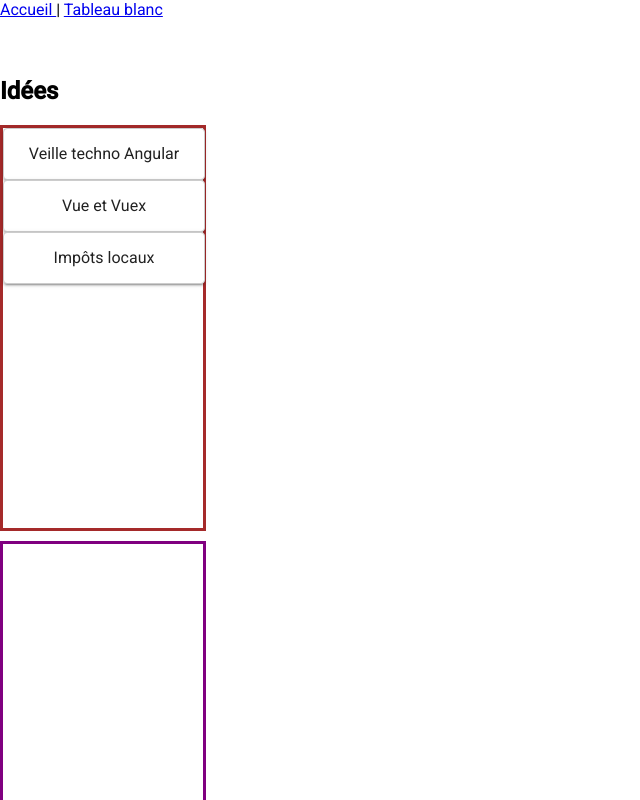
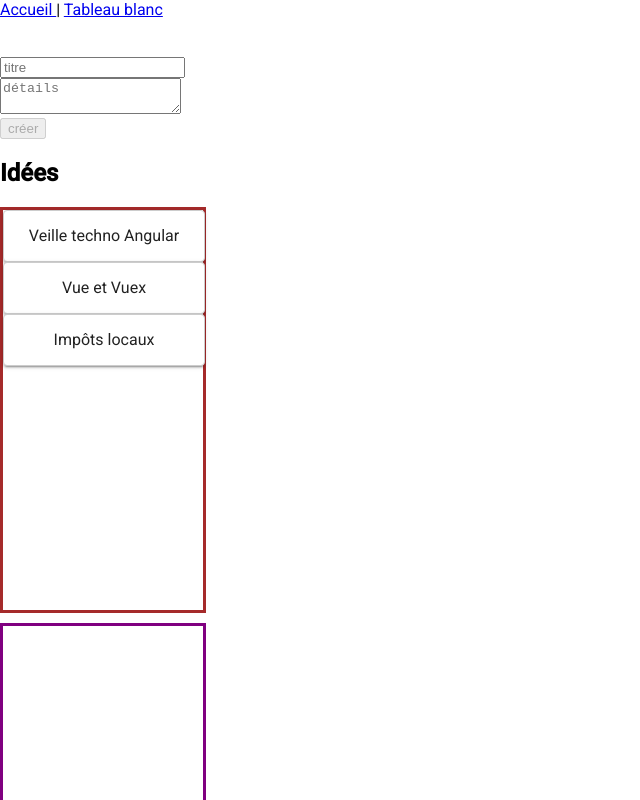
Before and after one commit to codeconcept/ng-brainstorm, an Angular app: page /white-board in a window 1280 px wide. Shown: the top 800 px of the page, without its empty margins (0-640 px from the left). Built offline with nearby package versions, Linux system fonts and the light colour scheme.

Commit message:
form for posting new idea

```diff
--- /dev/null
+++ b/src/app/idea-form/idea-form.component.html
@@ -0,0 +1,7 @@
+<div>
+  <form (ngSubmit)="createIdea()" [formGroup]="ideaForm">
+    <input type="text" formControlName="title" placeholder="titre"><br>
+    <textarea formControlName="details" placeholder="détails"></textarea><br>
+    <button type="submit" [disabled]="!ideaForm.valid">créer</button> {{ errorMessage }}
+  </form>
+</div>
--- /dev/null
+++ b/src/app/idea-form/idea-form.component.ts
@@ -0,0 +1,36 @@
+import { Component, OnInit } from '@angular/core';
+import { FormBuilder, FormGroup, FormControl, FormArray, Validators } from '@angular/forms';
+import { Idea } from './../models/idea';
+import { ReturnStatement } from '@angular/compiler';
+
+@Component({
+  selector: 'app-idea-form',
+  templateUrl: './idea-form.component.html',
+  styleUrls: ['./idea-form.component.scss']
+})
+export class IdeaFormComponent implements OnInit {
+  idea: Idea;
+  ideaForm: FormGroup;
+  errorMessage = '';
+
+  constructor(private fb: FormBuilder) { }
+
+  ngOnInit() {
+    this.ideaForm = this.fb.group({
+      id: Date.now(),
+      title: ['', Validators.required],
+      details: ['', Validators.required]
+    });
+  }
+
+  createIdea() {
+    if(!this.ideaForm.valid) {
+      this.errorMessage = 'Veuillez saisir tous les champs';
+      return;
+    }
+    console.log(this.ideaForm.value);
+    this.ideaForm.reset();
+    this.errorMessage = '';
+  }
+
+}
--- /dev/null
+++ b/src/app/models/idea.ts
@@ -0,0 +1,7 @@
+export interface Idea {
+  id: number;
+  title: string;
+  details: string;
+  creationDate?: string;
+  tags?: string[];
+}
--- a/src/app/white-board/white-board.component.html
+++ b/src/app/white-board/white-board.component.html
@@ -1,3 +1,6 @@
+<div>
+  <app-idea-form></app-idea-form>
+</div>
 <div >
   <h2>Idées</h2>
   <div cdkDropList
```
Also changed, not shown: src/app/app.module.ts (+6 -2 lines), src/app/idea-form/idea-form.component.scss (added), 1 other file (tests, documents, lock files or other folders).
